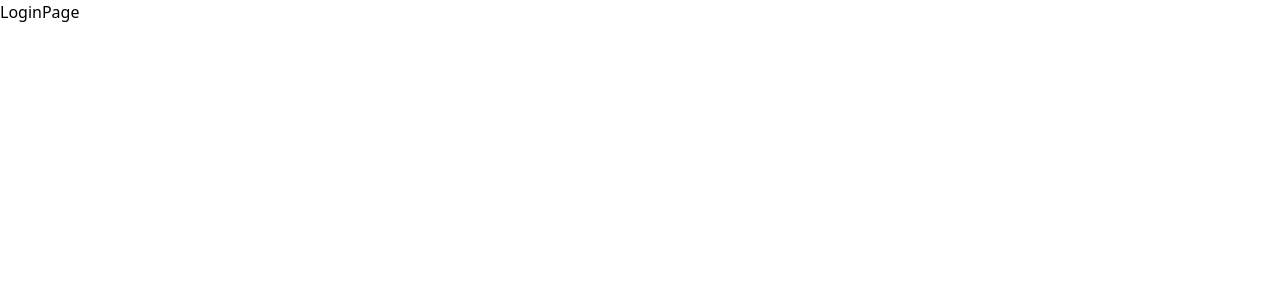
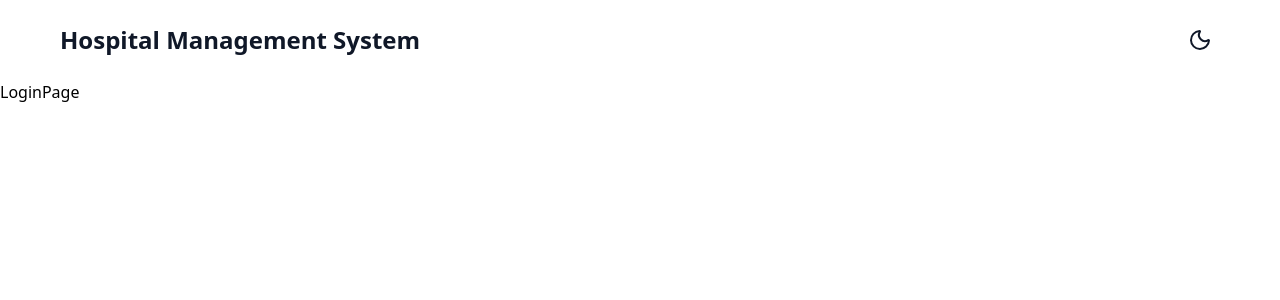
Before and after one commit to nithyasarathim/presidio-internship, a React (Vite) app in the folder hospital-client/: page /login in a window 1280 px wide. Shown: the top 300 px of the page. Built offline with nearby package versions, Linux system fonts and the light colour scheme.

Commit message:
refactor: Wrapper.jsx is created to wrap the entire children components

```diff
--- a/hospital-client/src/App.jsx
+++ b/hospital-client/src/App.jsx
@@ -5,11 +5,14 @@ import DoctorPage from './pages/DoctorPage';
 import LoginPage from './pages/LoginPage';
 import LandingPage from './pages/LandingPage';
 import ProtectedRoute from './auth/ProtectedRoute';
+import Wrapper from './layout/Wrapper';
 
 
 const App = () => {
   return (
+
     <Router>
+      <Wrapper>
       <Routes>
         <Route path='/' element={<LandingPage/>}/>
         <Route path='/login' element={<LoginPage/>}/>
@@ -25,7 +28,9 @@ const App = () => {
         }/>
         <Route path='*' element={<Navigate to="/" replace/>}/>
       </Routes>
+      </Wrapper>
     </Router>
+
   )
 }
 
--- a/hospital-client/src/components/Header.jsx
+++ b/hospital-client/src/layout/Header.jsx
@@ -1,13 +1,15 @@
 import React, { useContext } from "react";
 import { Moon, Sun } from "lucide-react";
-import { useNavigate } from "react-router-dom";
+import { useNavigate, useLocation } from "react-router-dom";
 import UserContext from "../context/UserContext";
 
 const Header = () => {
   const navigate = useNavigate();
+  const location = useLocation();
   const { role, darkMode, toggleDarkMode, logout } = useContext(UserContext);
+
   return (
-    <div className={`w-full px-15 py-5 flex justify-between items-center shadow-md ${darkMode?"bg-gray-900 text-white" : "bg-white text-gray-900"}`}>
+    <div className={`w-full px-15 py-5 flex justify-between items-center ${darkMode ? "bg-gray-900 text-white" : "bg-white text-gray-900"}`}>
       <h1 className="font-bold text-2xl">Hospital Management System</h1>
       <div className="flex items-center gap-4">
         {role === "admin" && (
@@ -28,7 +30,7 @@ const Header = () => {
         >
           {darkMode ? <Sun /> : <Moon />}
         </button>
-        {!role && (
+        {!role && location.pathname === "/" && (
           <button onClick={() => navigate("/login")} className="px-4 py-2 bg-sky-500 rounded-lg text-white">Login</button>
         )}
       </div>
--- /dev/null
+++ b/hospital-client/src/layout/Wrapper.jsx
@@ -0,0 +1,13 @@
+import React from 'react'
+import Header from './Header'
+
+const Wrapper = ({children}) => {
+  return (
+    <div>
+        <Header/>
+        {children}
+    </div>
+  )
+}
+
+export default Wrapper
--- a/hospital-client/src/pages/LandingPage.jsx
+++ b/hospital-client/src/pages/LandingPage.jsx
@@ -1,7 +1,6 @@
 import React, {useEffect} from "react";
 import {useNavigate} from "react-router-dom";
 import * as jwt_decode from "jwt-decode";
-import Header from '../components/Header';
 import HeroComponent from "../components/HeroComponent";
 
 const Dashboard = () => {
@@ -25,7 +24,6 @@ const Dashboard = () => {
 
   return (
     <div>
-      <Header/>
       <HeroComponent/>
     </div>
   );
```
